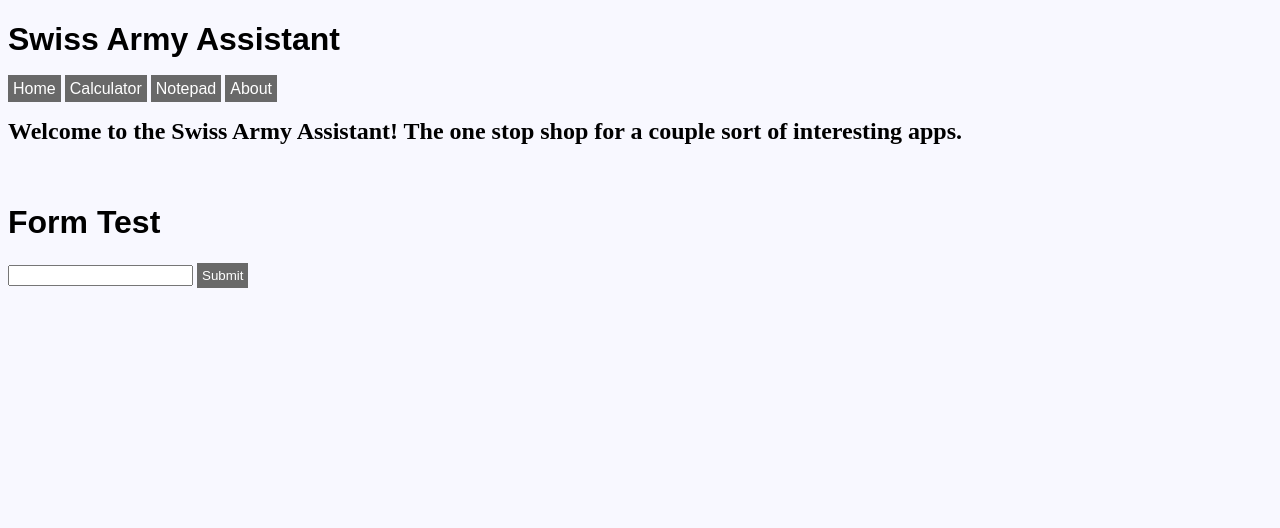
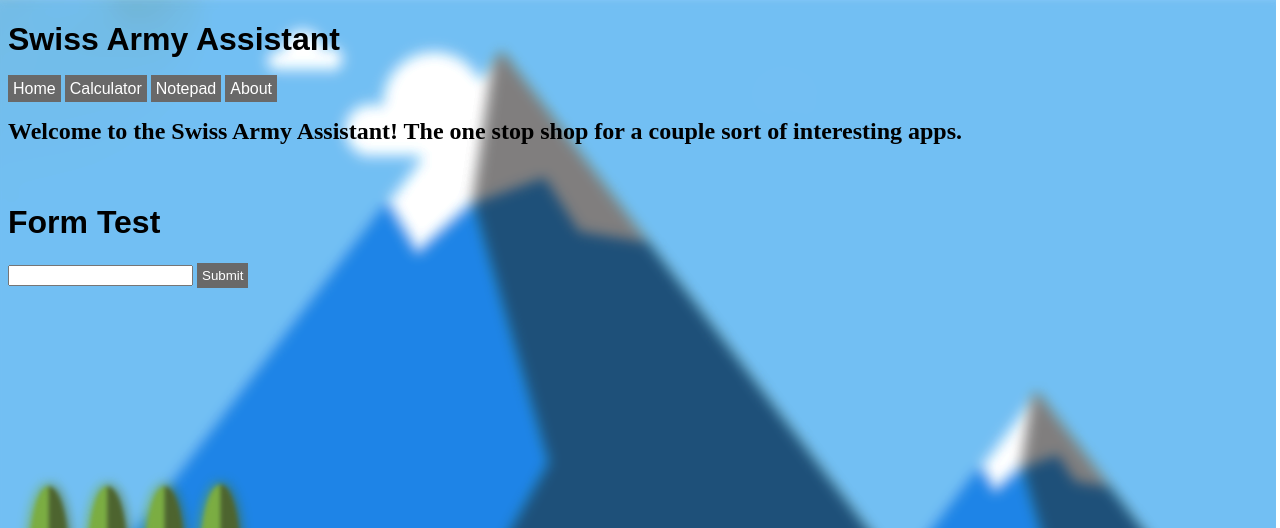
Before and after one commit to saltrupiao/SwissArmyAssistant, a Flask app: page / in a window 1280 px wide. Shown: the top 528 px of the page. Run offline with Flask 2, Linux system fonts and the light colour scheme; some libraries are stand-ins or nearby versions.

Commit message:
add background alps image

```diff
--- a/static/styles/style.css
+++ b/static/styles/style.css
@@ -1,6 +1,9 @@
 body
 {
-    background-color: ghostwhite;
+    /*background-color: ghostwhite;*/
+    background-image: url(/static/SAS_background.png);
+    background-repeat: no-repeat;
+
 }
 
 .head
```
Also changed, not shown: static/SAS_background.png (added), 1 other file.
